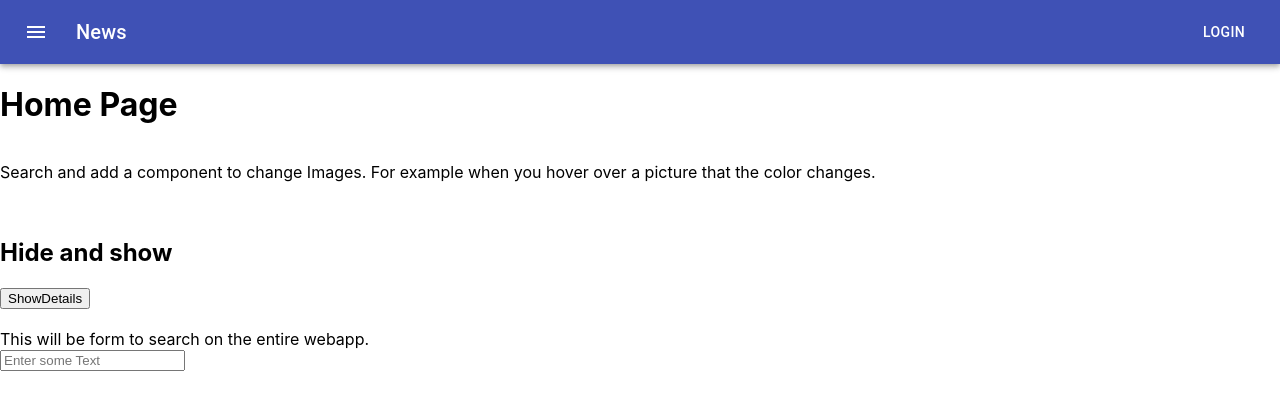
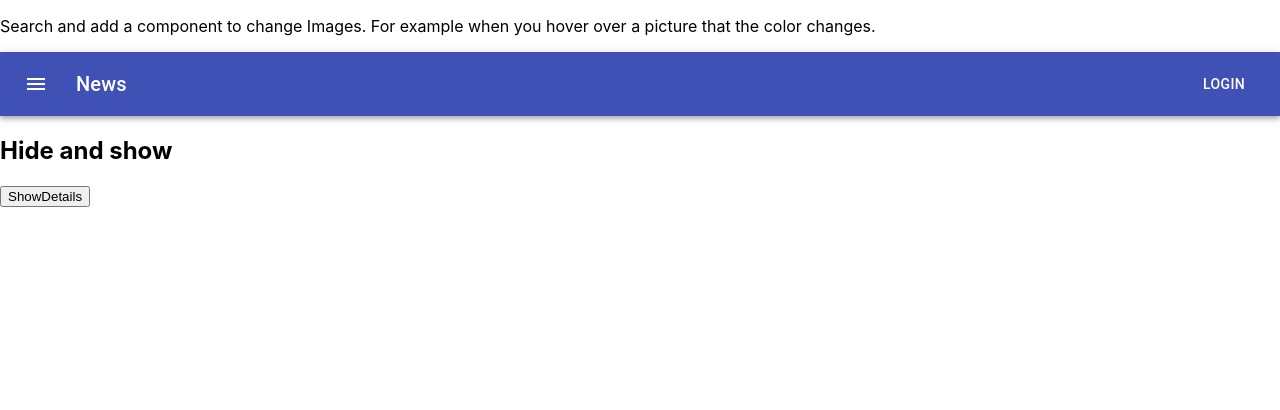
Before and after one commit to darksos34/JordyMind, a React (Create React App) app in the folder client/: page / in a window 1280 px wide. Shown: the top 410 px of the page. Built offline with nearby package versions, Linux system fonts and the light colour scheme.

Commit message:
Revert "Update App.js"
This reverts commit e2a022c09dee83e8b5806d4b0f76e710b91efa92.

```diff
--- a/client/src/App.js
+++ b/client/src/App.js
@@ -1,8 +1,7 @@
 
 import React from "react";
 import ShowHideDetails from "./Profile/ShowHideDetails";
-import Home from "./Profile/Home";
-import SearchForm from "./SearchProgram/SearchForm";
+import Nav from "./Menu/Nav";
 
 
 const App = () => {
@@ -11,19 +10,13 @@ const App = () => {
     return (
 
         <main>
-            <Home/>
             <p>
 
                 Search and add a component to change Images.
                 For example when you hover over a picture that the color changes.
             </p>
-            <br/>
-
+            <Nav/>
             <ShowHideDetails/>
-            <br/>
-            This will be form to search on the entire webapp.
-            <SearchForm/>
-
 
 
         </main>
```
